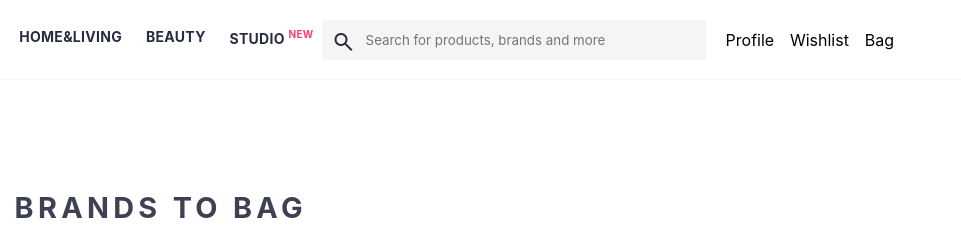
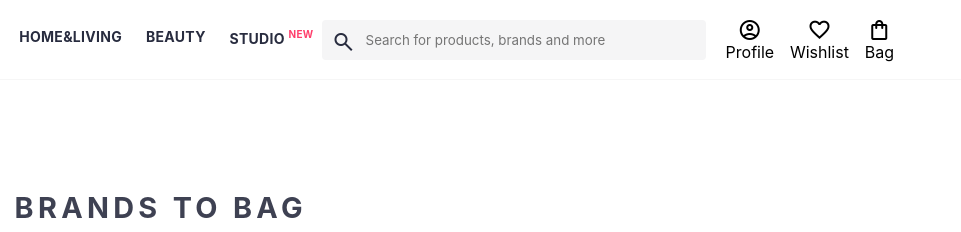
Before and after one commit to techvaibhavbhatt/Myntra-Clone, a plain HTML site: page index.html in a window 1280 px wide. Shown: the top 232 px of the page, 319-1280 px from the left. Drawn offline with nearby package versions, Linux system fonts and the light colour scheme.

Commit message:
Update index.html

```diff
--- a/index.html
+++ b/index.html
@@ -8,7 +8,7 @@
     <link rel="stylesheet" href="style.css" />
     <link
       rel="stylesheet"
-      href="https://fonts.googleapis.com/css2?family=Material+Symbols+Outlined:opsz,wght,FILL,GRAD@20..48,100..700,0..1,-50..200&icon_names=search"
+      href="https://fonts.googleapis.com/css2?family=Material+Symbols+Outlined"
     />
   </head>
   <body>
@@ -35,17 +35,21 @@
       </div>
       <div class="action_bar">
         <div class="action_container">
-          <span class="material-symbols-outlined action_icon"></span>
+          <span class="material-symbols-outlined action_icon"
+            >account_circle</span
+          >
           <span class="action_name">Profile</span>
         </div>
 
         <div class="action_container">
-          <span class="material-symbols-outlined action_icon"></span>
+          <span class="material-symbols-outlined action_icon">favorite</span>
           <span class="action_name">Wishlist</span>
         </div>
 
         <div class="action_container">
-          <span class="material-symbols-outlined action_icon"></span>
+          <span class="material-symbols-outlined action_icon"
+            >shopping_bag</span
+          >
           <span class="action_name">Bag</span>
         </div>
       </div>
```
